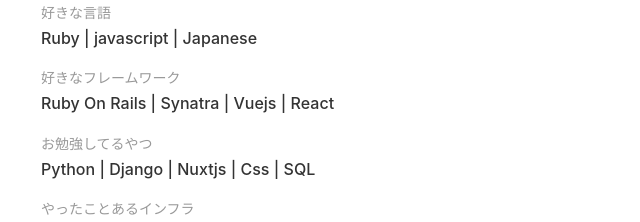
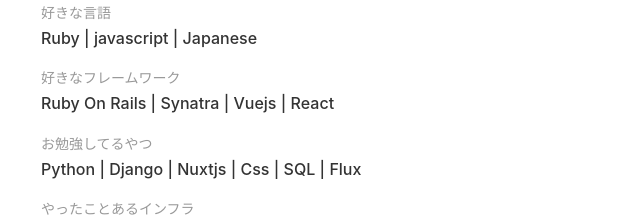
Before and after one commit to hirokihello/portfolio, a Nuxt app: page / in a window 1280 px wide. Shown: the part 780-1002 px from the top of the page, without its empty margins (319-959 px from the left). Built offline with nearby package versions, Linux system fonts and the light colour scheme.

Commit message:
add flux

```diff
--- a/pages/index.vue
+++ b/pages/index.vue
@@ -26,7 +26,7 @@
         li
           span
             | お勉強してるやつ
-          | Python | Django | Nuxtjs | Css | SQL
+          | Python | Django | Nuxtjs | Css | SQL | Flux
         li
           span
             | やったことあるインフラ
```
